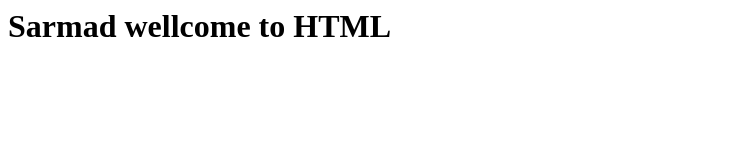
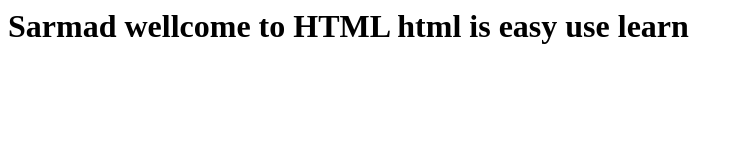
Before and after one commit to Sarmad-160/html, a plain HTML site: page index.html in a window 1280 px wide. Shown: the whole page, without its empty margins (0-743 px from the left). Drawn offline with Linux system fonts and the light colour scheme.

Commit message:
again commit

```diff
--- a/index.html
+++ b/index.html
@@ -1,6 +1,6 @@
 <html>
 <title></title>
 <body>
-<h1>Sarmad wellcome to HTML </h1>
+<h1>Sarmad wellcome to HTML html is easy use learn</h1>
 </body>
 </html>
```
